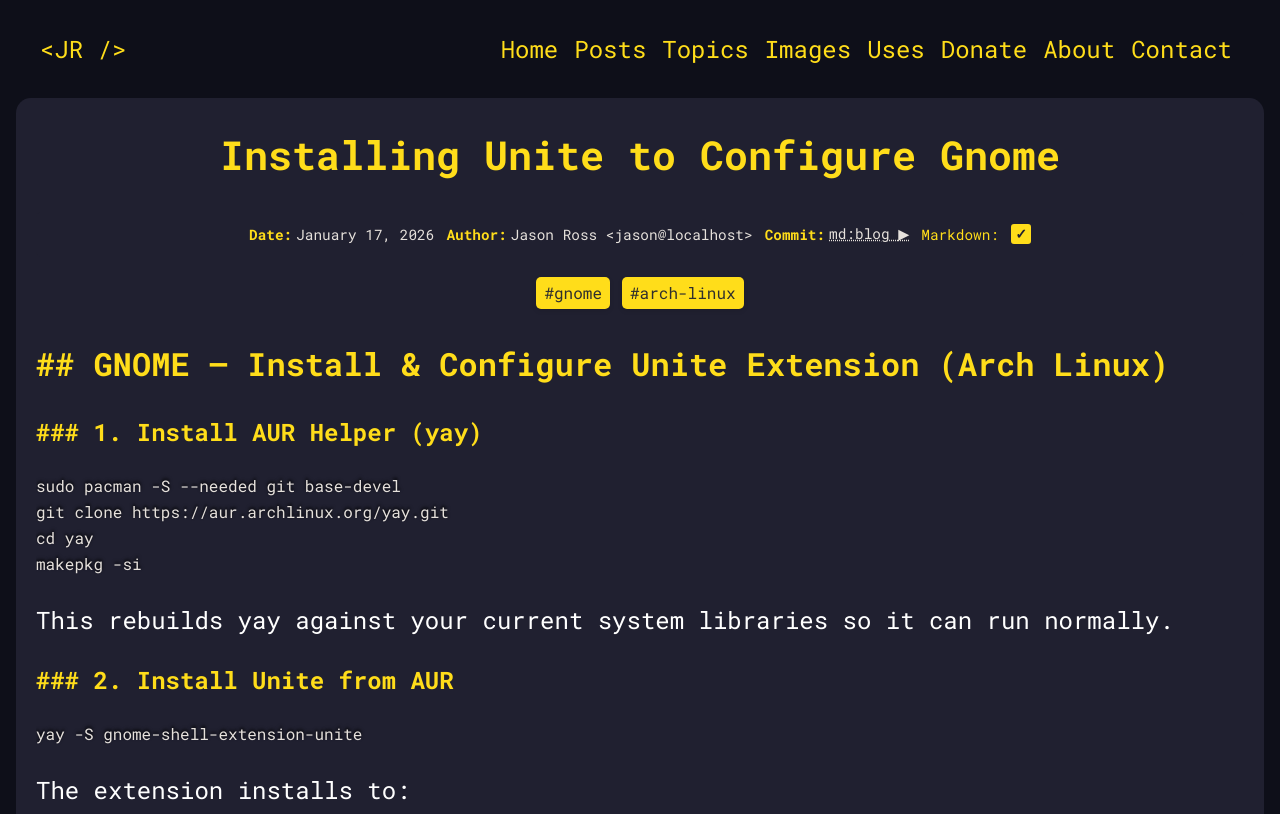
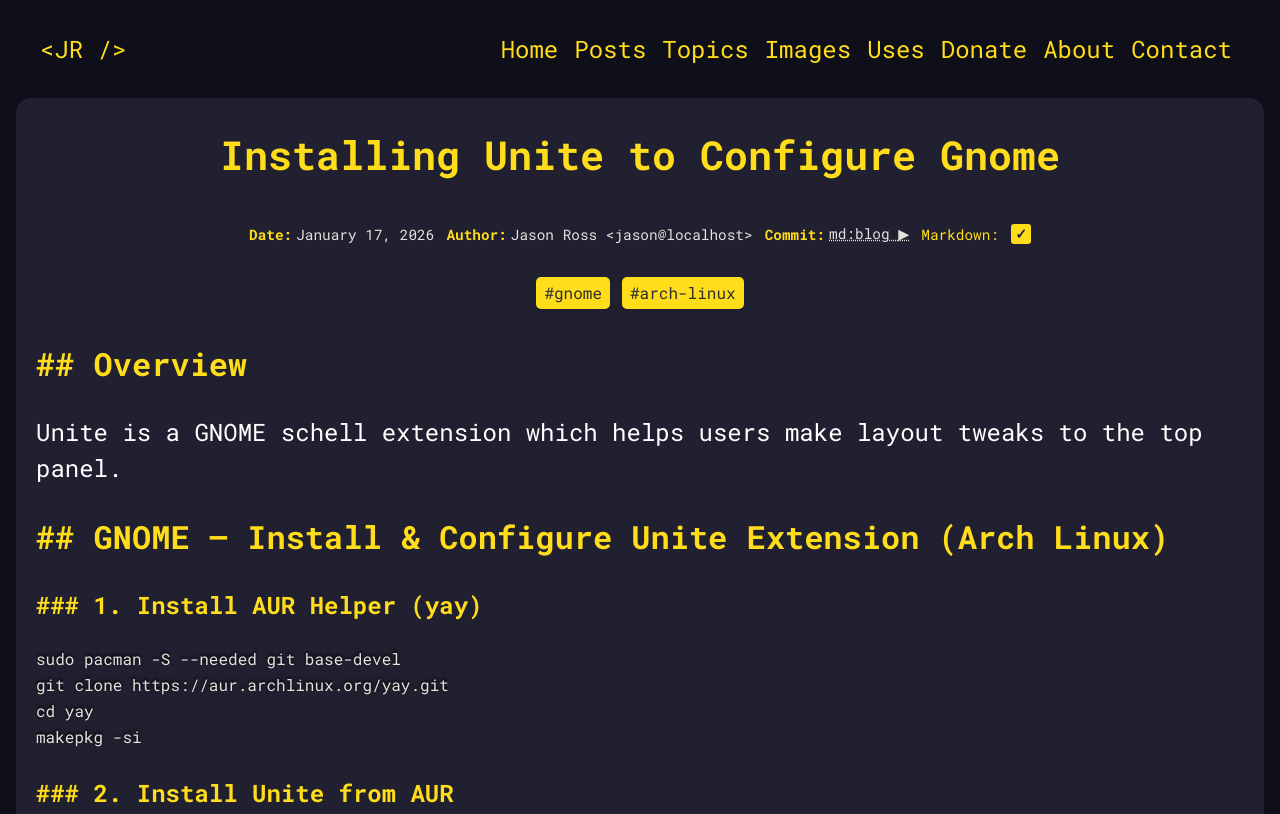
Before and after one commit to jarossnd/jason-ross-dev-v2, a Gatsby site: page /installing-unite-to-configure-gnome/ in a window 1280 px wide. Shown: the top 814 px of the page. Built offline with nearby package versions, Linux system fonts and the light colour scheme; Gatsby itself is replaced by a stand-in of ours; some packages are replaced by stand-ins of ours; code samples lack their colours.

Commit message:
Added overview and removed a line which was not needed

````diff
--- a/blog/posts/installing-unite-to-configure-gnome/index.md
+++ b/blog/posts/installing-unite-to-configure-gnome/index.md
@@ -1,9 +1,13 @@
 ---
 title: Installing Unite to Configure Gnome
 date: "2026-01-17"
-description: "Here are the steps I used to intall Unite on Arch Linux to configure Gnome."
+description: "Here are the steps I used to intall Unite on Arch Linux to configure GNOME."
 tags: ['gnome', 'arch-linux']
 ---
+
+## Overview
+
+Unite is a GNOME schell extension which helps users make layout tweaks to the top panel.
 
 ## GNOME – Install & Configure Unite Extension (Arch Linux)
 
@@ -16,16 +20,11 @@ cd yay
 makepkg -si
 ```
 
-This rebuilds yay against your current system libraries so it can run normally.
-
-
 ### 2. Install Unite from AUR
 
 ```bash
 yay -S gnome-shell-extension-unite
 ```
-
-
 
 The extension installs to:
 
````
